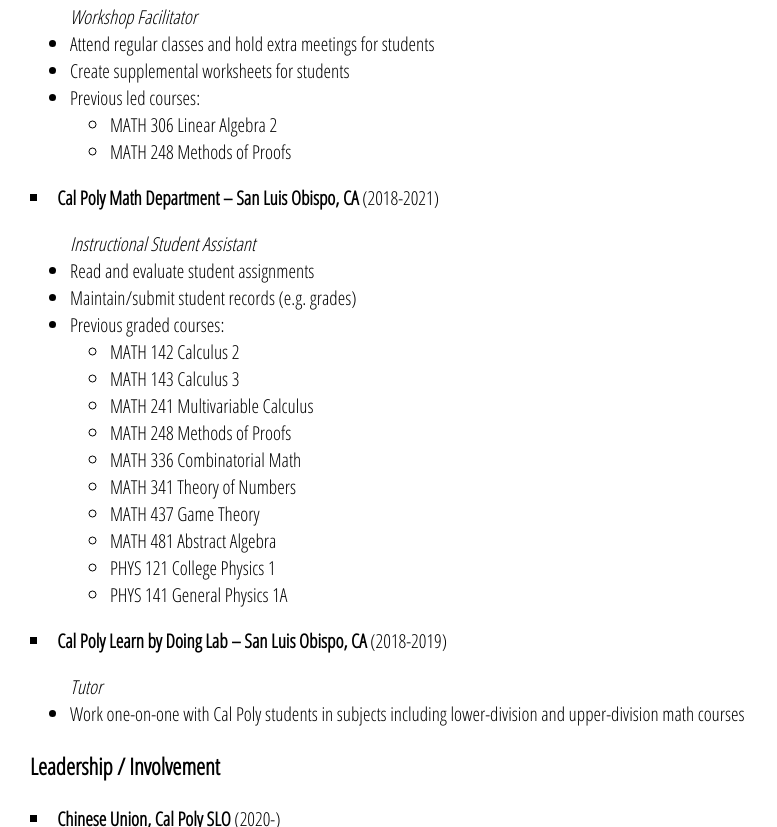
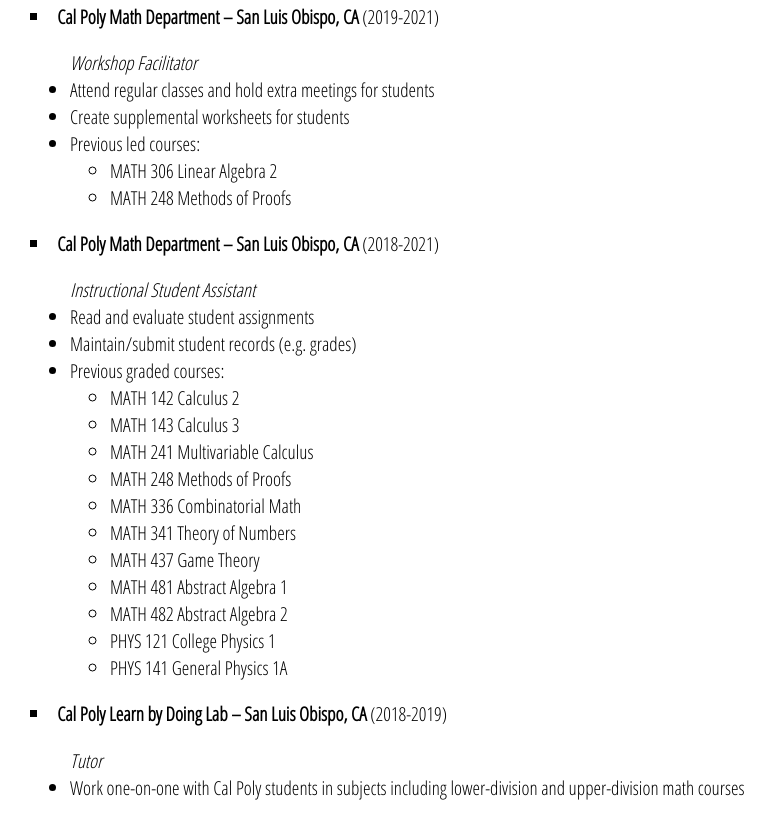
Before and after one commit to harryzixunyan/harryzixunyan.github.io, a plain HTML site: page about.html in a window 1280 px wide. Shown: the part 1260-2087 px from the top of the page, without its empty margins (0-777 px from the left). Drawn offline with Linux system fonts and the light colour scheme.

Commit message:
Update about.html

```diff
--- a/about.html
+++ b/about.html
@@ -44,6 +44,7 @@
                 <p class="larger-font"><b>Education</b></p>
                 <li class="square">CALIFORNIA POLYTECHNIC STATE UNIVERSITY, San Luis Obispo, California</li>
                 <ul class="a">Master of Science in <b class="larger-font">Business Analytics</b>, expected graduate in June 2022</ul>
+                <ul class="a">GPA: 3.943</ul>
                 <li class="square">CALIFORNIA POLYTECHNIC STATE UNIVERSITY, San Luis Obispo, California</li>
                 <ul class="a">Bachelor of Science in <b class="larger-font">Mathematics</b>, graduated in June 2021</ul>
                 <ul class="a">Concentration: Applied Mathematics</ul>
@@ -105,7 +106,8 @@
                         <li>MATH 336 Combinatorial Math</li>
                         <li>MATH 341 Theory of Numbers</li>
                         <li>MATH 437 Game Theory</li>
-                        <li>MATH 481 Abstract Algebra</li>
+                        <li>MATH 481 Abstract Algebra 1</li>
+                        <li>MATH 482 Abstract Algebra 2</li>
                         <li>PHYS 121 College Physics 1</li>
                         <li>PHYS 141 General Physics 1A</li>
                     </ul>
```
